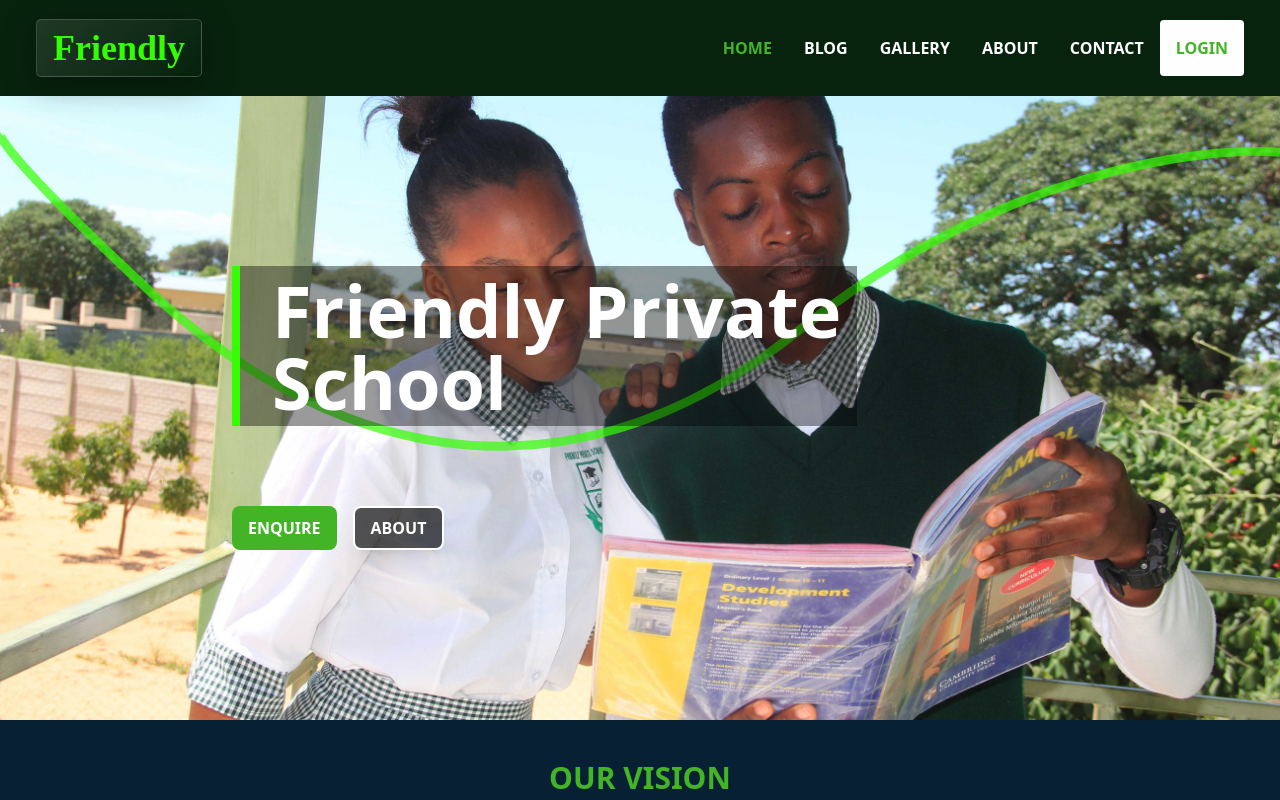
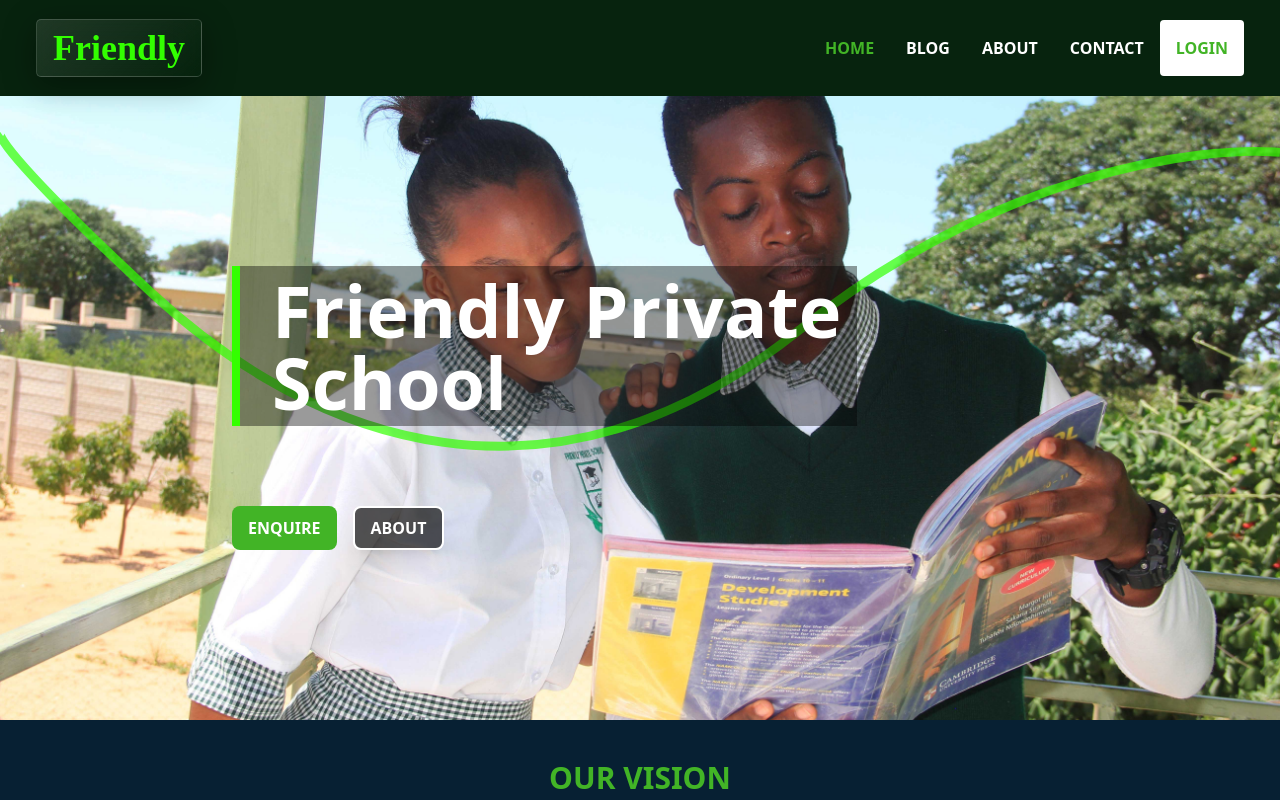
Before and after one commit to Friendly-Private-School/friendly-website, a React (Create React App) app: page / in a window 1280 px wide. Shown: the top 800 px of the page. Built offline with nearby package versions, Linux system fonts and the light colour scheme.

Commit message:
hid the Gallery page, as it is still in development

```diff
--- a/src/components/Navbar.jsx
+++ b/src/components/Navbar.jsx
@@ -30,7 +30,7 @@ const Navbar = ({isAuth, setIsAuth}) => {
         <ul className='hidden md:flex uppercase'>
             <li className='p-4 cursor-pointer hover:text-[#fdfdfdc3] transition ease-in-out duration-1000'><NavLink to='/'>Home</NavLink></li>
             <li className='p-4 cursor-pointer hover:text-[#fdfdfdc3] transition ease-in-out duration-1000'><NavLink to='/blog'>Blog</NavLink></li>
-            <li className='p-4 cursor-pointer hover:text-[#fdfdfdc3] transition ease-in-out duration-1000'><NavLink to='/gallery'>Gallery</NavLink></li>
+            {/* <li className='p-4 cursor-pointer hover:text-[#fdfdfdc3] transition ease-in-out duration-1000'><NavLink to='/gallery'>Gallery</NavLink></li> */}
             <li className='p-4 cursor-pointer hover:text-[#fdfdfdc3] transition ease-in-out duration-1000'><NavLink to='/about'>About</NavLink></li>
             <li className='p-4 cursor-pointer hover:text-[#fdfdfdc3] transition ease-in-out duration-1000'><NavLink to='/contact'>Contact</NavLink></li>
             {!isAuth ?
@@ -50,7 +50,7 @@ const Navbar = ({isAuth, setIsAuth}) => {
             <ul className='p-4 uppercase text-white'>
                 <li className='p-4 border-b border-gray-400 cursor-pointer'><NavLink to='/'>Home</NavLink></li>
                 <li className='p-4 border-b border-gray-400 cursor-pointer'><NavLink to='/blog'>Blog</NavLink></li>
-                <li className='p-4 border-b border-gray-400 cursor-pointer'><NavLink to='/gallery'>Gallery</NavLink></li>
+                {/* <li className='p-4 border-b border-gray-400 cursor-pointer'><NavLink to='/gallery'>Gallery</NavLink></li> */}
                 <li className='p-4 border-b border-gray-400 cursor-pointer'><NavLink to='about'>About</NavLink></li>
                 <li className='p-4 border-b border-gray-400 cursor-pointer'><NavLink to='/contact'>Contact</NavLink></li>
                 {!isAuth ?  <li className='p-4 cursor-pointer uppercase bg-white text-[#33ff00] rounded mt-2'><Link to='/login'>Login</Link></li> : <li className='p-4 cursor-pointer uppercase bg-white text-[#33ff00] rounded mt-2'><button className='uppercase '>Log Out</button></li>}
```
